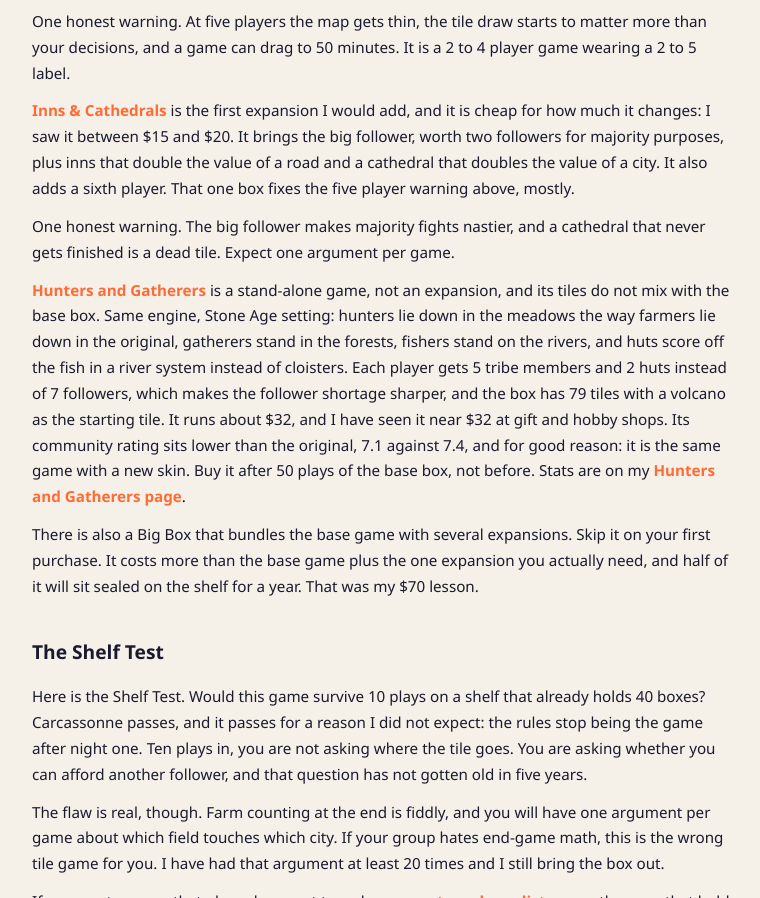
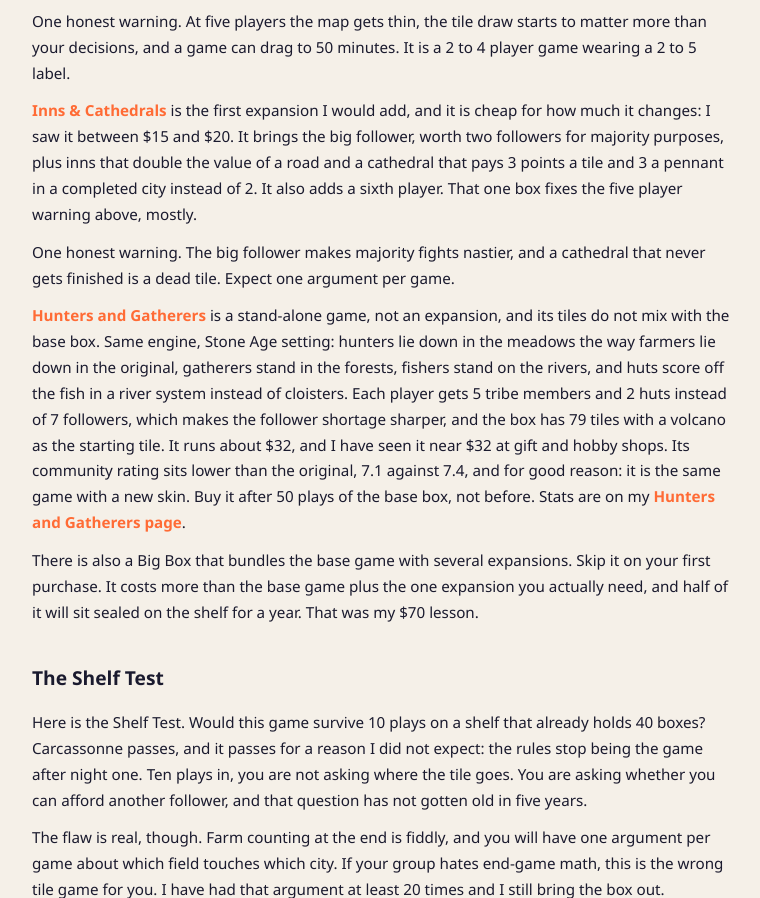
Before and after one commit to ronaldleonardo/boardgamesdb, an Astro site: page /blog/how-to-play-carcassonne in a window 1280 px wide. Shown: the part 4800-5698 px from the top of the page, without its empty margins (278-1038 px from the left). Built offline with nearby package versions, Linux system fonts and the light colour scheme; Astro itself is replaced by a stand-in of ours.

Commit message:
Review fix: how-to-play-carcassonne (cathedral scores 3 a tile and 3 a pennant, not double)

```diff
--- a/src/pages/blog/how-to-play-carcassonne.astro
+++ b/src/pages/blog/how-to-play-carcassonne.astro
@@ -108,7 +108,7 @@
 
       <p>One honest warning. At five players the map gets thin, the tile draw starts to matter more than your decisions, and a game can drag to 50 minutes. It is a 2 to 4 player game wearing a 2 to 5 label.</p>
 
-      <p><a href="https://www.amazon.com/s?k=Carcassonne+Inns+and+Cathedrals+expansion&tag=tabletopharve-20" target="_blank" rel="nofollow sponsored">Inns &amp; Cathedrals</a> is the first expansion I would add, and it is cheap for how much it changes: I saw it between $15 and $20. It brings the big follower, worth two followers for majority purposes, plus inns that double the value of a road and a cathedral that doubles the value of a city. It also adds a sixth player. That one box fixes the five player warning above, mostly.</p>
+      <p><a href="https://www.amazon.com/s?k=Carcassonne+Inns+and+Cathedrals+expansion&tag=tabletopharve-20" target="_blank" rel="nofollow sponsored">Inns &amp; Cathedrals</a> is the first expansion I would add, and it is cheap for how much it changes: I saw it between $15 and $20. It brings the big follower, worth two followers for majority purposes, plus inns that double the value of a road and a cathedral that pays 3 points a tile and 3 a pennant in a completed city instead of 2. It also adds a sixth player. That one box fixes the five player warning above, mostly.</p>
 
       <p>One honest warning. The big follower makes majority fights nastier, and a cathedral that never gets finished is a dead tile. Expect one argument per game.</p>
 
```
Also changed, not shown: 1 other file.
